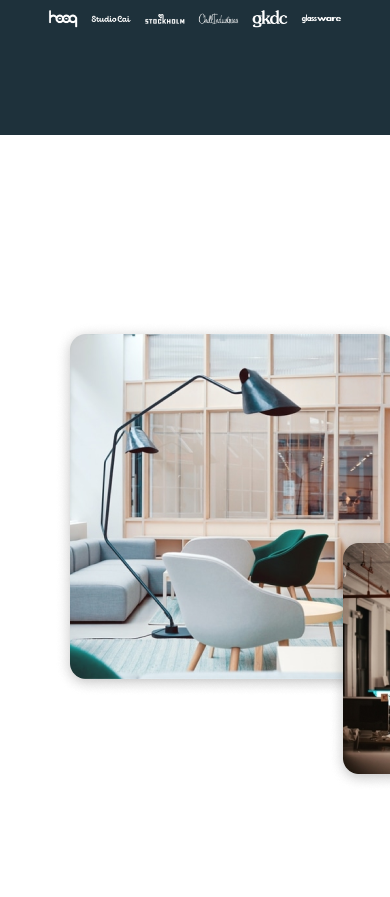
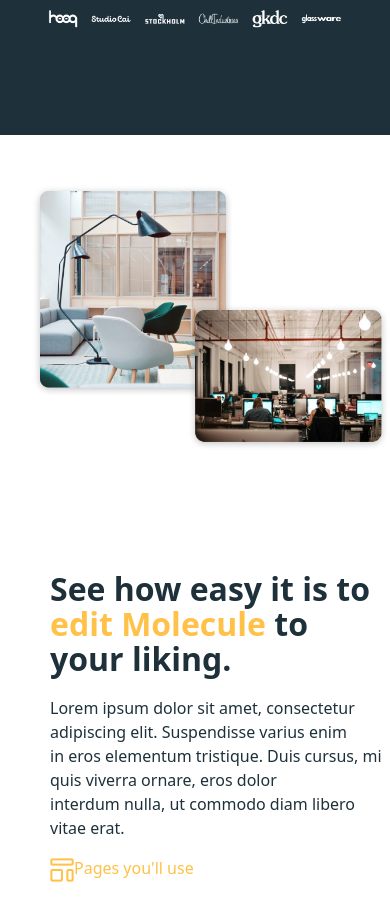
Before and after one commit to Tohirjon-Odilov/melecule-full-website, a plain HTML site: page index.html in a window 390 px wide. Shown: the part 1100-1997 px from the top of the page. Drawn offline with nearby package versions, Linux system fonts and the light colour scheme.

Commit message:
change .s2

```diff
--- a/css/style.scss
+++ b/css/style.scss
@@ -513,7 +513,7 @@ hr {
         }
         div {
             p {
-                font-size: 11px;
+                font-size: 8.5px;
             }
         }
     }
@@ -538,19 +538,23 @@ hr {
     .s2_container {
         width: 100%;
         height: 100vh;
-        overflow: hidden;
+        // overflow: hidden;
         display: grid;
         grid-template-columns: 1fr 1fr;
         align-items: center;
         justify-self: center;
         div {
-            // img {
-            //     width: 100%;
-            //     height: 100%;
-            // }
+            img {
+                width: 100%;
+                height: 100%;
+            }
         }
         .right {
+            margin-left: 50px;
+            margin-top: 30px;
+            align-self: flex-start;
             .f-btn {
+                margin-bottom: 20px;
                 padding: 0 26px;
                 background: rgba(255, 193, 71, 0.6);
                 border: 2px solid #FFC147;
@@ -567,21 +571,32 @@ hr {
                 }
             }
             p {
+                margin-top: 20px;
                 font-weight: 400;
                 font-size: 16px;
                 line-height: 24px;
-                /* or 150% */
                 color: #1E313B;
+            }
+            .card1 {
+                .header {
+                    color: #FFC147;
+                    img {
+                        width: 24px;
+                        height: 24px;
+                    }
+                }
             }
         }
     }
 }
 
 @media screen and (max-width: 768px) {
-    .s2_container {
-        display: grid;
-        grid-template-columns: auto;
-        align-items: center;
-        justify-self: center;
+    .s2 {
+        .s2_container {
+            display: flex;
+            flex-wrap: wrap;
+            align-items: center;
+            justify-self: center;
+        }
     }
 }
--- a/index.html
+++ b/index.html
@@ -85,7 +85,7 @@
             <div class="right">
                 <button class="f-btn">Features</button>
                 <h1>See how easy it is to <span>edit Molecule</span> to <br> your liking.</h1>
-                <p>Lorem ipsum dolor sit amet, consectetur adipiscing elit. Suspendisse varius enim in eros elementum tristique. Duis cursus, mi quis viverra ornare, eros dolor interdum nulla, ut commodo diam libero vitae erat.</p>
+                <p>Lorem ipsum dolor sit amet, consectetur adipiscing elit. Suspendisse varius enim <br> in eros elementum tristique. Duis cursus, mi quis viverra ornare, eros dolor <br> interdum nulla, ut commodo diam libero vitae erat.</p>
                 <div class="card1">
                     <div class="header">
                         <img src="./img/img/IMAGE(2).png" alt="Logo">Pages you'll use
```
Also changed, not shown: css/style.css, 1 other file.
